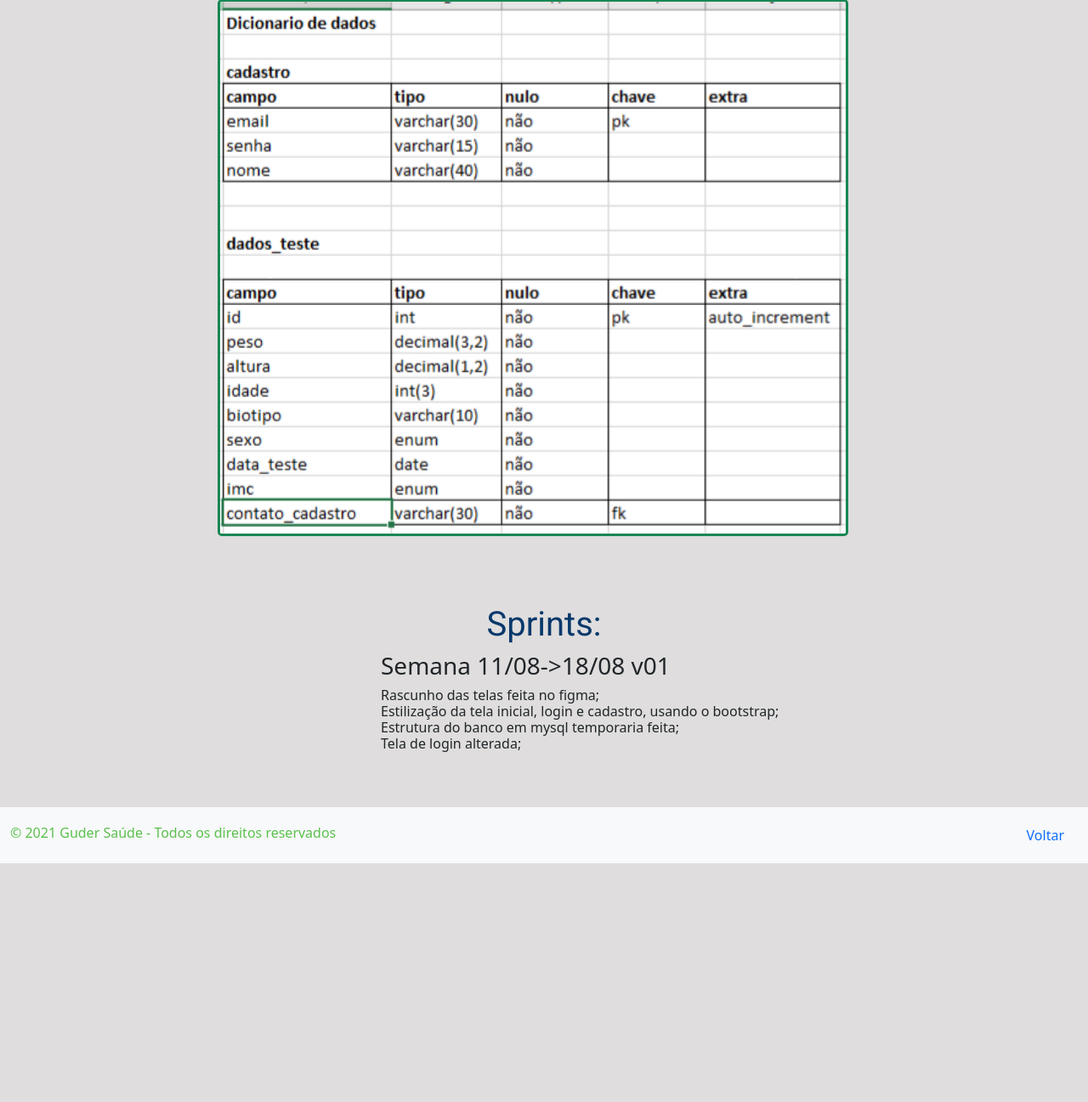
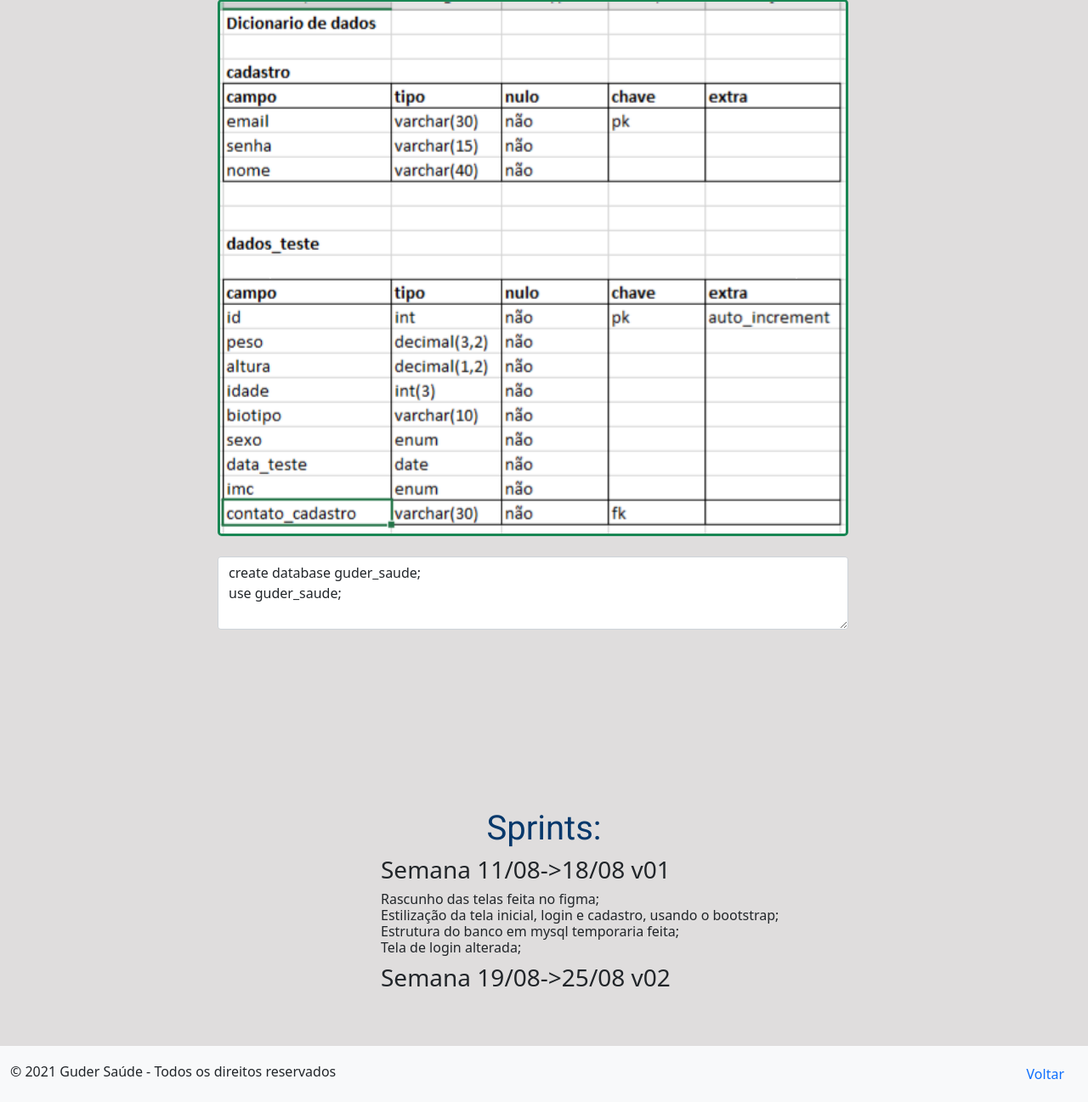
Before and after one commit to userKael/siteTCC, a PHP site: page /documentacao.html in a window 1280 px wide. Shown: the part 1218-2515 px from the top of the page at 85% size. Before the commit the page ends 2234 px from the top, so only its background shows below. Run offline with PHP 8.4, Linux system fonts and the light colour scheme.

Commit message:
organizando o codigo

```diff
--- a/CSS/style.css
+++ b/CSS/style.css
@@ -165,8 +165,12 @@ h1 {
     padding-right: 5%;
 }
 
-#dados_usuario h5,
-p {
+#dados_usuario h5 {
+    color: rgb(91, 192, 77);
+    margin-bottom: 0;
+}
+
+#dados_usuario p {
     color: rgb(91, 192, 77);
     margin-bottom: 0;
 }
--- a/JavaScript/main.js
+++ b/JavaScript/main.js
@@ -4,11 +4,6 @@ function cadastrar() {
             method: 'POST',
             url: './PHP/action_cad_user.php',
             data: dados,
-
-            beforeSend: function() {
-
-                $("#retorno").html("Processo em andamento...");
-            }
 
         })
         .done(function(msg) {
--- a/cadastro.html
+++ b/cadastro.html
@@ -44,7 +44,6 @@
                                         <button type="button" class="btn-close" data-bs-dismiss="modal" aria-label="Close"></button>
                                     </div>
                                     <div class="modal-body" id="resposta">
-
                                     </div>
                                     <div class="modal-footer">
                                         <button type="button" class="btn btn-secondary" data-bs-dismiss="modal">Fechar</button>
@@ -54,11 +53,12 @@
                             </div>
                         </div>
                     </div>
-
                 </form>
             </div>
         </div>
     </div>
 </body>
 
+
+
 </html>
--- a/documentacao.html
+++ b/documentacao.html
@@ -237,6 +237,36 @@
             </button>
         </div>
     </div>
+    <div id="rascunhos">
+        <div class="mb-3">
+            <label for="exampleFormControlTextarea1" class="form-label"></label>
+            <textarea class="form-control" id="exampleFormControlTextarea1" rows="3">
+create database guder_saude;
+use guder_saude;
+
+
+create table cadastro(
+email varchar(30) not null primary key,
+senha varchar(15) not null,
+nome varchar(40) not null
+);
+
+create table dados_teste(
+id int not null primary key auto_increment,
+peso decimal(3,2) not null,
+altura decimal(2,2) not null,
+idade int(3) not null,
+biotipo	enum('endomorfo', 'mesomorfo', 'ectomorfo') not null,
+sexo enum ('feminino', 'masculino'),
+data_teste	date not null,
+imc	enum  ('abaixo','ideal','sobre peso','obsidade'),
+contato_cadastro varchar(30) not null,
+foreign key (contato_cadastro) references cadastro(email)
+);
+
+            </textarea>
+        </div>
+    </div>
 
     <div id="titulo" style="margin-top: 30px;">
         <h1 class="text-center">Sprints:</h1>
@@ -250,14 +280,14 @@
             Rascunho das telas feita no figma;<br> Estilização da tela inicial, login e cadastro, usando o bootstrap;<br> Estrutura do banco em mysql temporaria feita;<br> Tela de login alterada;
 
         </h6>
+        <h3>
+            Semana 19/08->25/08 v02
+        </h3>
+        <h6>
+
+        </h6>
 
     </div>
-
-
-
-
-
-
 
     <footer id="rodape">
         <nav class="navbar navbar-light bg-light">
```
Also changed, not shown: index.html (+0 -7 lines).
